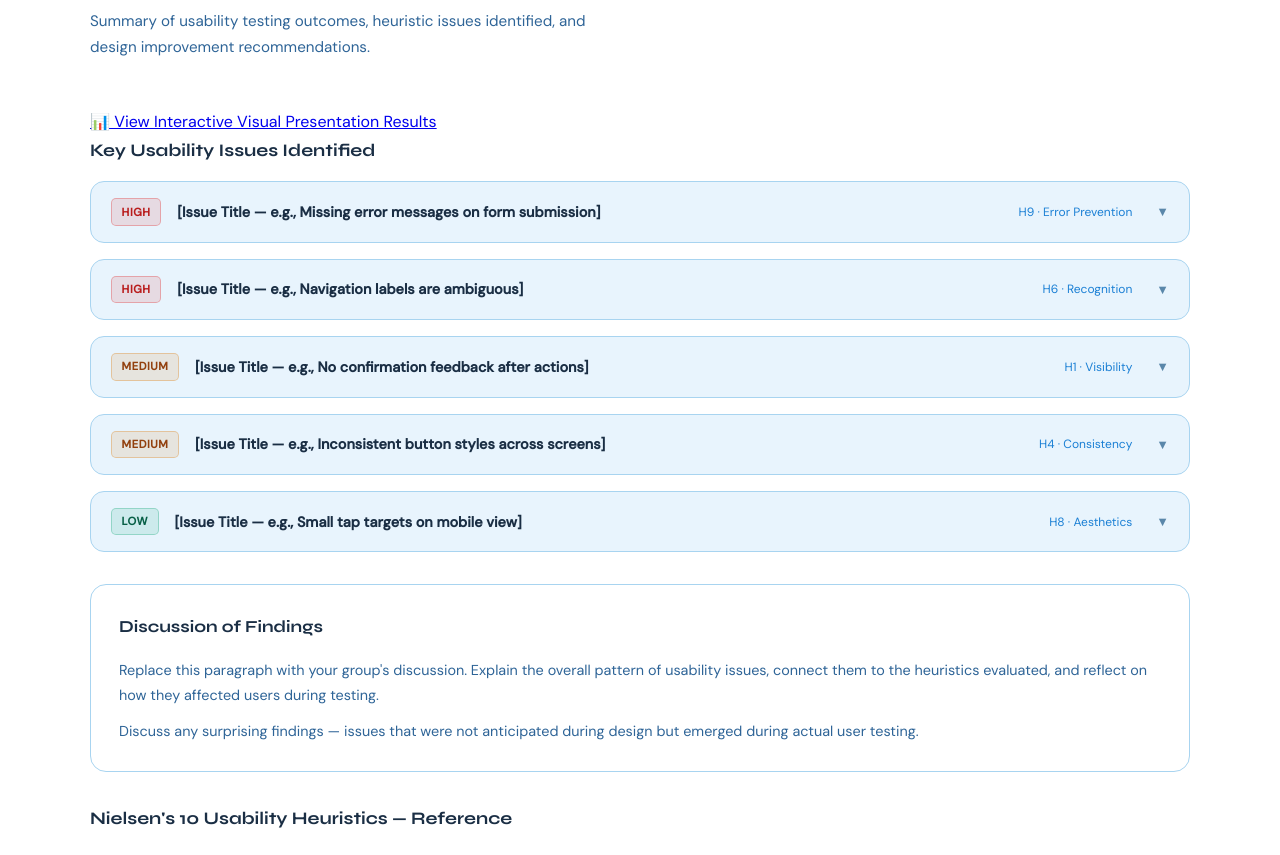
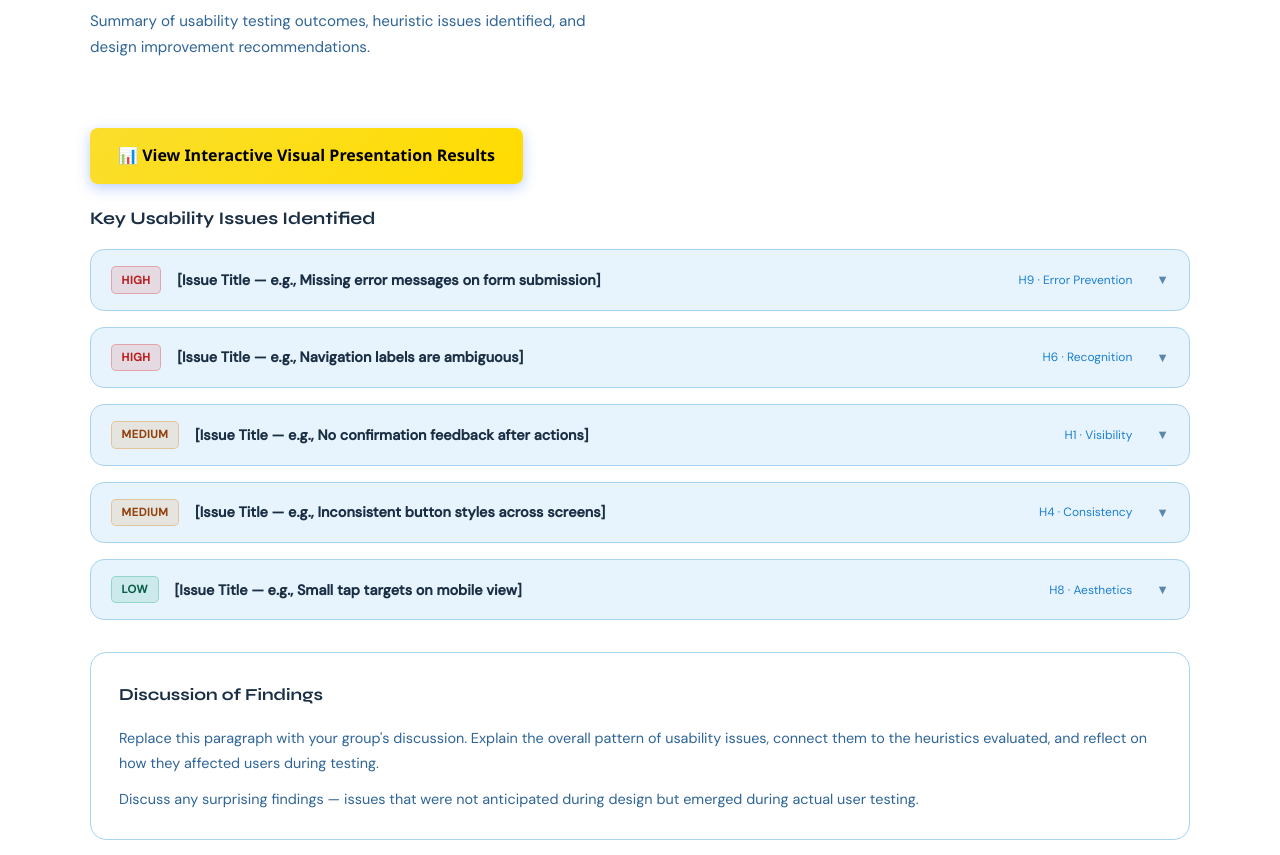
Before and after one commit to Violet2709/WonderPets-Reporting-Site, a plain HTML site: page index.html in a window 1280 px wide. Shown: the part 3915-4770 px from the top of the page. Drawn offline with nearby package versions, Linux system fonts and the light colour scheme.

Commit message:
Add primary dashboard button styles
Added styles for primary dashboard button with hover and click effects.

```diff
--- a/s.css
+++ b/s.css
@@ -239,6 +239,46 @@
       background: var(--accent);
       animation: pulse 2s ease-in-out infinite;
     }
+
+    .btn-dashboard-primary {
+  /* Adds 20px space to the top and bottom, and 0px to the left and right */
+  margin: 20px 0;
+
+  display: inline-block;
+  padding: 14px 28px;
+  background: linear-gradient(135deg, #fade2c, #ffdc00);
+  color: #000000;
+  font-family: 'Segoe UI', Roboto, Helvetica, Arial, sans-serif;
+  font-weight: 600;
+  font-size: 16px;
+  text-decoration: none;
+  border-radius: 8px;
+  box-shadow: 0 4px 14px rgba(37, 99, 235, 0.3);
+  transition: transform 0.2s, box-shadow 0.2s, background 0.2s;
+}
+
+.btn-dashboard-primary .arrow {
+  display: inline-block;
+  transition: transform 0.2s ease;
+  margin-left: 4px;
+}
+
+/* Hover Effects */
+.btn-dashboard-primary:hover {
+  background: linear-gradient(135deg, #1d4ed8, #1e40af);
+  box-shadow: 0 6px 20px rgba(37, 99, 235, 0.45);
+  transform: translateY(-1px);
+}
+
+.btn-dashboard-primary:hover .arrow {
+  transform: translateX(5px);
+}
+
+/* Click Effect */
+.btn-dashboard-primary:active {
+  transform: translateY(1px);
+  box-shadow: 0 3px 10px rgba(37, 99, 235, 0.2);
+}
 
     @keyframes pulse {
       0%, 100% { opacity: 1; transform: scale(1); }
```
